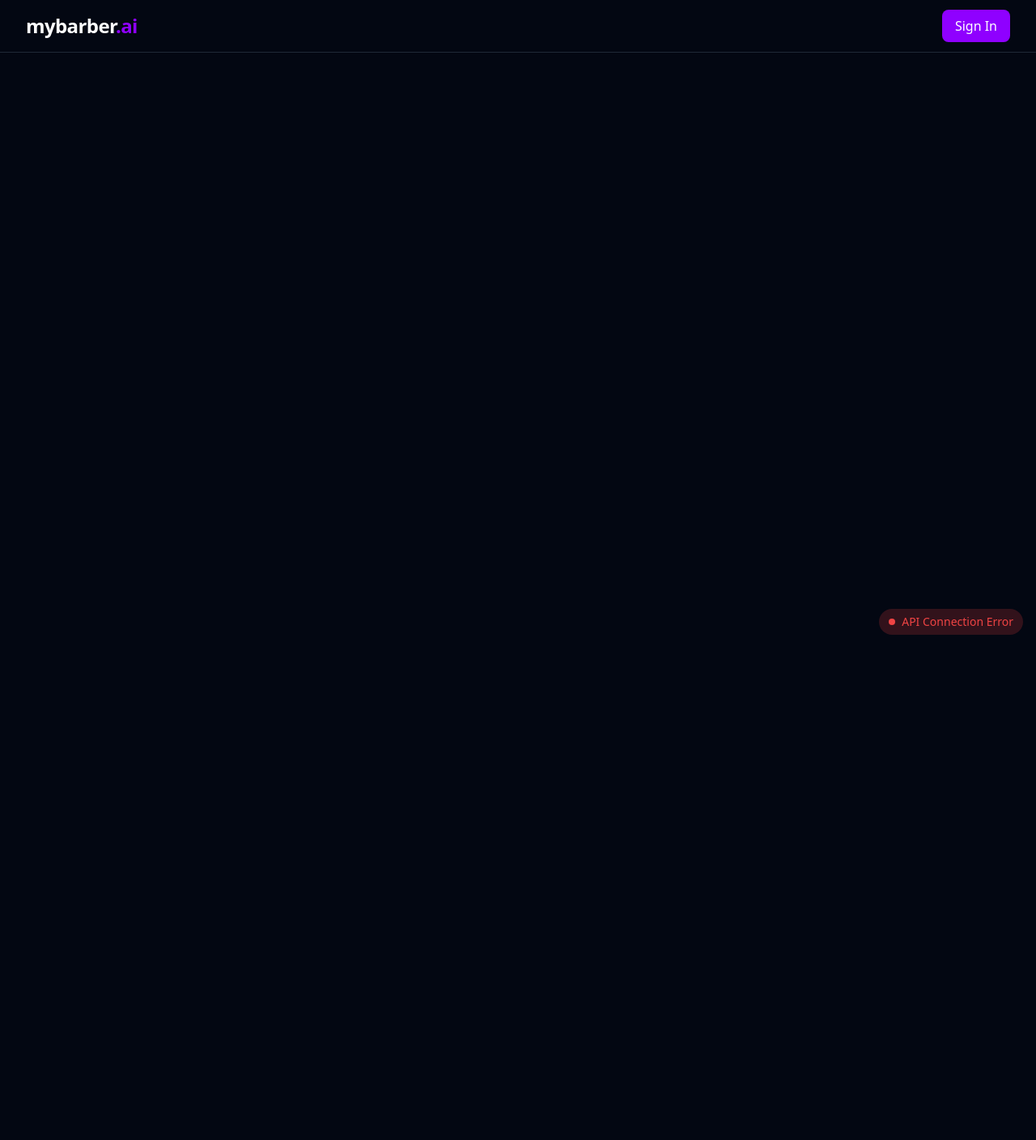
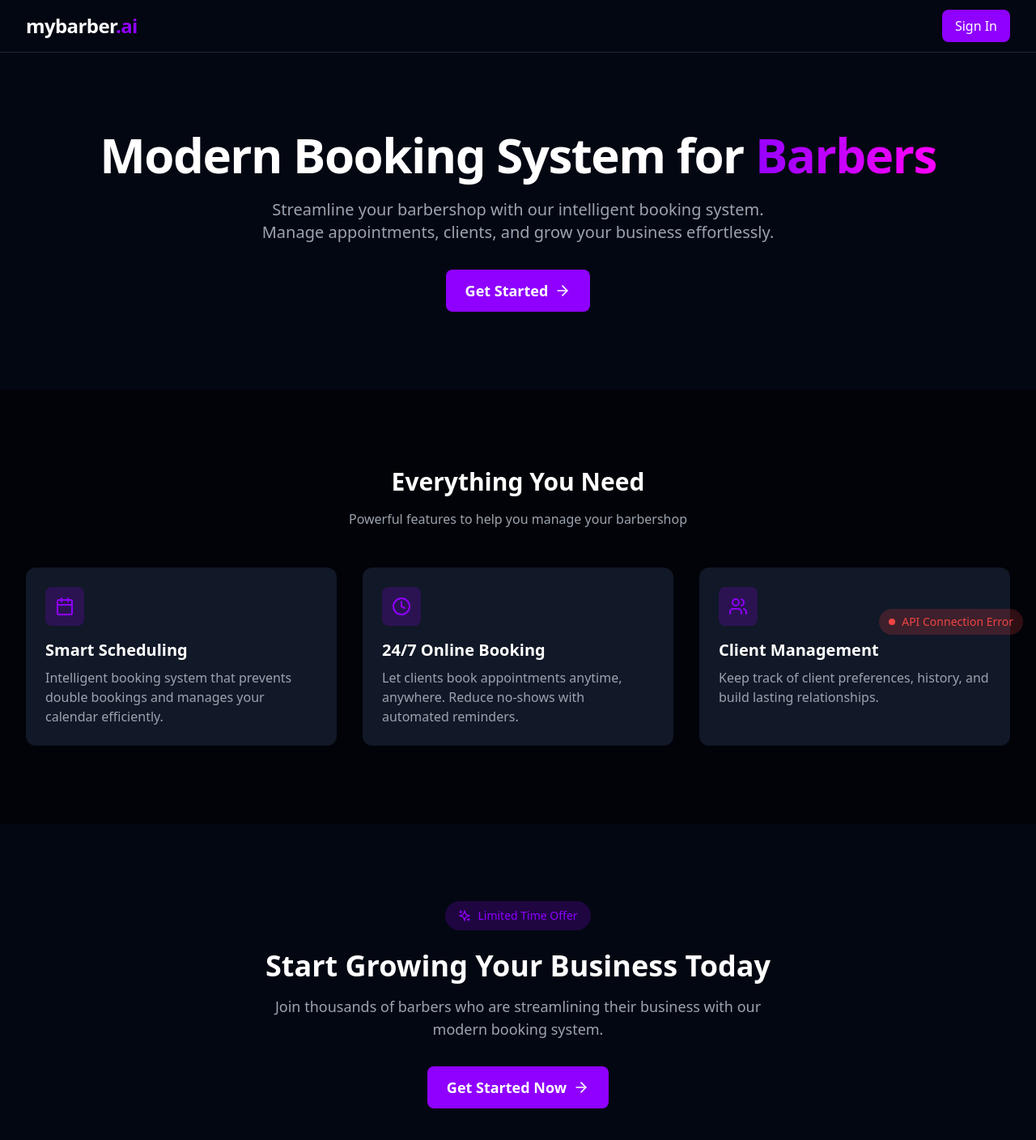
Before and after one commit to edcooperai/mybarber-frontend, a React (Vite) app: page / in a window 1280 px wide. Shown: the top 1408 px of the page at 81% size. Before the commit the page ends 800 px from the top, so only its background shows below. Built offline with nearby package versions, Linux system fonts and the light colour scheme; no server answers.

Commit message:
Your commit message

```diff
--- a/src/components/LandingPage.tsx
+++ b/src/components/LandingPage.tsx
@@ -1,9 +1,12 @@
 import React, { useState } from 'react';
-import { ArrowRight } from 'lucide-react';
-import { Link, useNavigate } from 'react-router-dom';
+import { useNavigate } from 'react-router-dom';
 import { useAuthStore } from '../store/authStore';
+import { usePageTitle } from '../utils/pageTitle';
 import AuthModal from './auth/AuthModal';
-import { usePageTitle } from '../utils/pageTitle';
+import Navbar from './landing/Navbar';
+import HeroSection from './landing/HeroSection';
+import FeaturesSection from './landing/FeaturesSection';
+import CTASection from './landing/CTASection';
 
 const LandingPage: React.FC = () => {
   usePageTitle('Modern Barber Booking');
@@ -21,43 +24,19 @@ const LandingPage: React.FC = () => {
     }
   };
 
+  const handleSignIn = () => {
+    setAuthMode('signin');
+    setShowAuthModal(true);
+  };
+
   return (
     <div className="min-h-screen bg-gray-950 text-white">
-      <nav className="border-b border-gray-800">
-        <div className="max-w-7xl mx-auto px-4 sm:px-6 lg:px-8">
-          <div className="flex justify-between items-center h-16">
-            <Link
-              to="/"
-              className="text-xl sm:text-2xl font-bold tracking-tight hover:opacity-80 transition-opacity"
-            >
-              <span className="text-white">mybarber</span>
-              <span className="text-[#8f00ff]">.ai</span>
-            </Link>
-            {isAuthenticated ? (
-              <Link
-                to="/dashboard"
-                className="bg-[#8f00ff] text-white px-3 py-1.5 sm:px-4 sm:py-2 rounded-lg hover:bg-[#7a00d9] transition-colors flex items-center gap-2 text-sm sm:text-base"
-              >
-                Dashboard
-                <ArrowRight className="w-4 h-4" />
-              </Link>
-            ) : (
-              <button
-                onClick={() => {
-                  setAuthMode('signin');
-                  setShowAuthModal(true);
-                }}
-                className="bg-[#8f00ff] text-white px-3 py-1.5 sm:px-4 sm:py-2 rounded-lg hover:bg-[#7a00d9] transition-colors text-sm sm:text-base"
-              >
-                Sign In
-              </button>
-            )}
-          </div>
-        </div>
-      </nav>
+      <Navbar onSignIn={handleSignIn} />
 
       <main>
-        {/* Rest of the landing page content remains the same */}
+        <HeroSection onGetStarted={handleGetStarted} />
+        <FeaturesSection />
+        <CTASection onGetStarted={handleGetStarted} />
       </main>
 
       {showAuthModal && (
--- /dev/null
+++ b/src/components/landing/CTASection.tsx
@@ -0,0 +1,38 @@
+import React from 'react';
+import { ArrowRight, Sparkles } from 'lucide-react';
+
+interface CTASectionProps {
+  onGetStarted: () => void;
+}
+
+const CTASection: React.FC<CTASectionProps> = ({ onGetStarted }) => {
+  return (
+    <div className="py-16 sm:py-24">
+      <div className="max-w-7xl mx-auto px-4 sm:px-6 lg:px-8 text-center">
+        <div className="flex justify-center mb-6">
+          <div className="inline-flex items-center gap-2 bg-[#8f00ff]/20 text-[#8f00ff] px-4 py-2 rounded-full text-sm font-medium">
+            <Sparkles className="w-4 h-4" />
+            Limited Time Offer
+          </div>
+        </div>
+        <h2 className="text-3xl sm:text-4xl font-bold mb-4">
+          Start Growing Your Business Today
+        </h2>
+        <p className="text-gray-400 text-lg mb-8 max-w-2xl mx-auto">
+          Join thousands of barbers who are streamlining their business with our modern booking system.
+        </p>
+        <div className="flex justify-center">
+          <button
+            onClick={onGetStarted}
+            className="bg-[#8f00ff] text-white px-6 py-3 rounded-lg text-lg font-semibold hover:bg-[#7a00d9] transition-colors inline-flex items-center gap-2"
+          >
+            Get Started Now
+            <ArrowRight className="w-5 h-5" />
+          </button>
+        </div>
+      </div>
+    </div>
+  );
+};
+
+export default CTASection;
--- /dev/null
+++ b/src/components/landing/FeatureCard.tsx
@@ -0,0 +1,22 @@
+import React from 'react';
+import { LucideIcon } from 'lucide-react';
+
+interface FeatureCardProps {
+  Icon: LucideIcon;
+  title: string;
+  description: string;
+}
+
+const FeatureCard: React.FC<FeatureCardProps> = ({ Icon, title, description }) => {
+  return (
+    <div className="bg-gray-900 p-6 rounded-xl">
+      <div className="w-12 h-12 bg-[#8f00ff]/20 rounded-lg flex items-center justify-center mb-4">
+        <Icon className="w-6 h-6 text-[#8f00ff]" />
+      </div>
+      <h3 className="text-xl font-semibold mb-2">{title}</h3>
+      <p className="text-gray-400">{description}</p>
+    </div>
+  );
+};
+
+export default FeatureCard;
--- /dev/null
+++ b/src/components/landing/FeaturesSection.tsx
@@ -0,0 +1,42 @@
+import React from 'react';
+import { Calendar, Clock, Users } from 'lucide-react';
+import FeatureCard from './FeatureCard';
+
+const features = [
+  {
+    Icon: Calendar,
+    title: 'Smart Scheduling',
+    description: 'Intelligent booking system that prevents double bookings and manages your calendar efficiently.',
+  },
+  {
+    Icon: Clock,
+    title: '24/7 Online Booking',
+    description: 'Let clients book appointments anytime, anywhere. Reduce no-shows with automated reminders.',
+  },
+  {
+    Icon: Users,
+    title: 'Client Management',
+    description: 'Keep track of client preferences, history, and build lasting relationships.',
+  },
+];
+
+const FeaturesSection: React.FC = () => {
+  return (
+    <div className="bg-black/50 py-16 sm:py-24">
+      <div className="max-w-7xl mx-auto px-4 sm:px-6 lg:px-8">
+        <div className="text-center mb-12">
+          <h2 className="text-3xl font-bold mb-4">Everything You Need</h2>
+          <p className="text-gray-400">Powerful features to help you manage your barbershop</p>
+        </div>
+
+        <div className="grid grid-cols-1 md:grid-cols-2 lg:grid-cols-3 gap-8">
+          {features.map((feature) => (
+            <FeatureCard key={feature.title} {...feature} />
+          ))}
+        </div>
+      </div>
+    </div>
+  );
+};
+
+export default FeaturesSection;
--- /dev/null
+++ b/src/components/landing/HeroSection.tsx
@@ -0,0 +1,35 @@
+import React from 'react';
+import { ArrowRight } from 'lucide-react';
+
+interface HeroSectionProps {
+  onGetStarted: () => void;
+}
+
+const HeroSection: React.FC<HeroSectionProps> = ({ onGetStarted }) => {
+  return (
+    <div className="relative overflow-hidden">
+      <div className="max-w-7xl mx-auto px-4 sm:px-6 lg:px-8 py-16 sm:py-24">
+        <div className="text-center">
+          <h1 className="text-4xl sm:text-5xl lg:text-6xl font-bold tracking-tight mb-6">
+            Modern Booking System for
+            <span className="bg-gradient-to-r from-[#8f00ff] to-[#ff00ff] text-transparent bg-clip-text"> Barbers</span>
+          </h1>
+          <p className="text-lg sm:text-xl text-gray-400 mb-8 max-w-2xl mx-auto">
+            Streamline your barbershop with our intelligent booking system. Manage appointments, clients, and grow your business effortlessly.
+          </p>
+          <div className="flex justify-center">
+            <button
+              onClick={onGetStarted}
+              className="bg-[#8f00ff] text-white px-6 py-3 rounded-lg text-lg font-semibold hover:bg-[#7a00d9] transition-colors flex items-center gap-2"
+            >
+              Get Started
+              <ArrowRight className="w-5 h-5" />
+            </button>
+          </div>
+        </div>
+      </div>
+    </div>
+  );
+};
+
+export default HeroSection;
--- /dev/null
+++ b/src/components/landing/Navbar.tsx
@@ -0,0 +1,46 @@
+import React from 'react';
+import { ArrowRight } from 'lucide-react';
+import { Link } from 'react-router-dom';
+import { useAuthStore } from '../../store/authStore';
+
+interface NavbarProps {
+  onSignIn: () => void;
+}
+
+const Navbar: React.FC<NavbarProps> = ({ onSignIn }) => {
+  const isAuthenticated = useAuthStore((state) => !!state.token);
+
+  return (
+    <nav className="border-b border-gray-800">
+      <div className="max-w-7xl mx-auto px-4 sm:px-6 lg:px-8">
+        <div className="flex justify-between items-center h-16">
+          <Link
+            to="/"
+            className="text-xl sm:text-2xl font-bold tracking-tight hover:opacity-80 transition-opacity"
+          >
+            <span className="text-white">mybarber</span>
+            <span className="text-[#8f00ff]">.ai</span>
+          </Link>
+          {isAuthenticated ? (
+            <Link
+              to="/dashboard"
+              className="bg-[#8f00ff] text-white px-3 py-1.5 sm:px-4 sm:py-2 rounded-lg hover:bg-[#7a00d9] transition-colors flex items-center gap-2 text-sm sm:text-base"
+            >
+              Dashboard
+              <ArrowRight className="w-4 h-4" />
+            </Link>
+          ) : (
+            <button
+              onClick={onSignIn}
+              className="bg-[#8f00ff] text-white px-3 py-1.5 sm:px-4 sm:py-2 rounded-lg hover:bg-[#7a00d9] transition-colors text-sm sm:text-base"
+            >
+              Sign In
+            </button>
+          )}
+        </div>
+      </div>
+    </nav>
+  );
+};
+
+export default Navbar;
```
